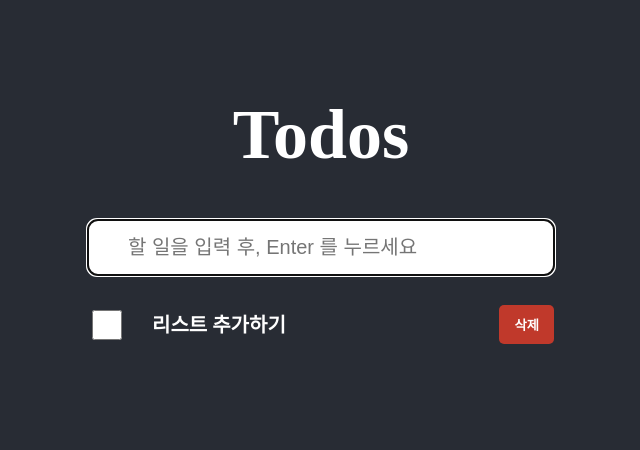
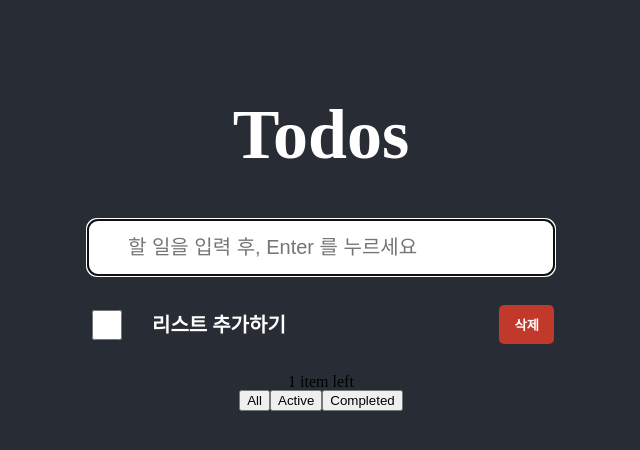
Before and after one commit to HollysLongWay/todolist, a React (Create React App) app: page / in a window 1280 px wide. Shown: the top 450 px of the page, without its empty margins (319-959 px from the left). Built offline with nearby package versions, Linux system fonts and the light colour scheme.

Commit message:
feat : handle local todos

```diff
--- a/src/components/TodoList.jsx
+++ b/src/components/TodoList.jsx
@@ -1,11 +1,13 @@
-import React, { useCallback, useEffect } from 'react';
+import React, { useCallback, useEffect, useState } from 'react';
 import { useDispatch, useSelector } from 'react-redux';
 import { getTodo, removeTodo, toggleTodo } from '../modules/reducer';
 import TodoItem from './TodoItem';
+import TodoOption from './TodoOption';
 
 export default function TodoList() {
   const dispatch = useDispatch();
-  const todos = useSelector((store) => store.todos);
+  const fetchTodos = useSelector((store) => store.todos);
+  const [todos, setTodos] = useState(fetchTodos);
 
   const onChange = useCallback(
     (id) => {
@@ -21,11 +23,24 @@ export default function TodoList() {
     [dispatch]
   );
 
+  const showAllTodos = () => {
+    setTodos(todos);
+  };
+
+  const showActiveTodos = () => {
+    setTodos(todos.filter((todo) => !todo.complete));
+  };
+
+  const showComTodos = () => {
+    setTodos(todos.filter((todo) => todo.complete));
+  };
+
   useEffect(() => {
     dispatch(getTodo());
   }, [dispatch]);
 
   return (
+    <>
       <ul aria-label="할 일 목록">
         {todos &&
           todos.map((todo) => (
@@ -39,5 +54,12 @@ export default function TodoList() {
             />
           ))}
       </ul>
+      <TodoOption
+        todos={todos}
+        showAllTodos={showAllTodos}
+        showActiveTodos={showActiveTodos}
+        showComTodos={showComTodos}
+      />
+    </>
   );
 }
--- /dev/null
+++ b/src/components/TodoOption.jsx
@@ -0,0 +1,26 @@
+import React, { useRef } from 'react';
+
+export default function TodoOption({ todos, showAllTodos, showActiveTodos, showComTodos }) {
+  const showAll = useRef();
+  const showActive = useRef();
+  const showCom = useRef();
+
+  return (
+    todos.length && (
+      <section>
+        <span>{todos.length} item left</span>
+        <div>
+          <button ref={showAll} onClick={showAllTodos}>
+            All
+          </button>
+          <button ref={showActive} onClick={showActiveTodos}>
+            Active
+          </button>
+          <button ref={showCom} onClick={showComTodos}>
+            Completed
+          </button>
+        </div>
+      </section>
+    )
+  );
+}
```
Lines whose indentation alone changed are shown as unchanged.
